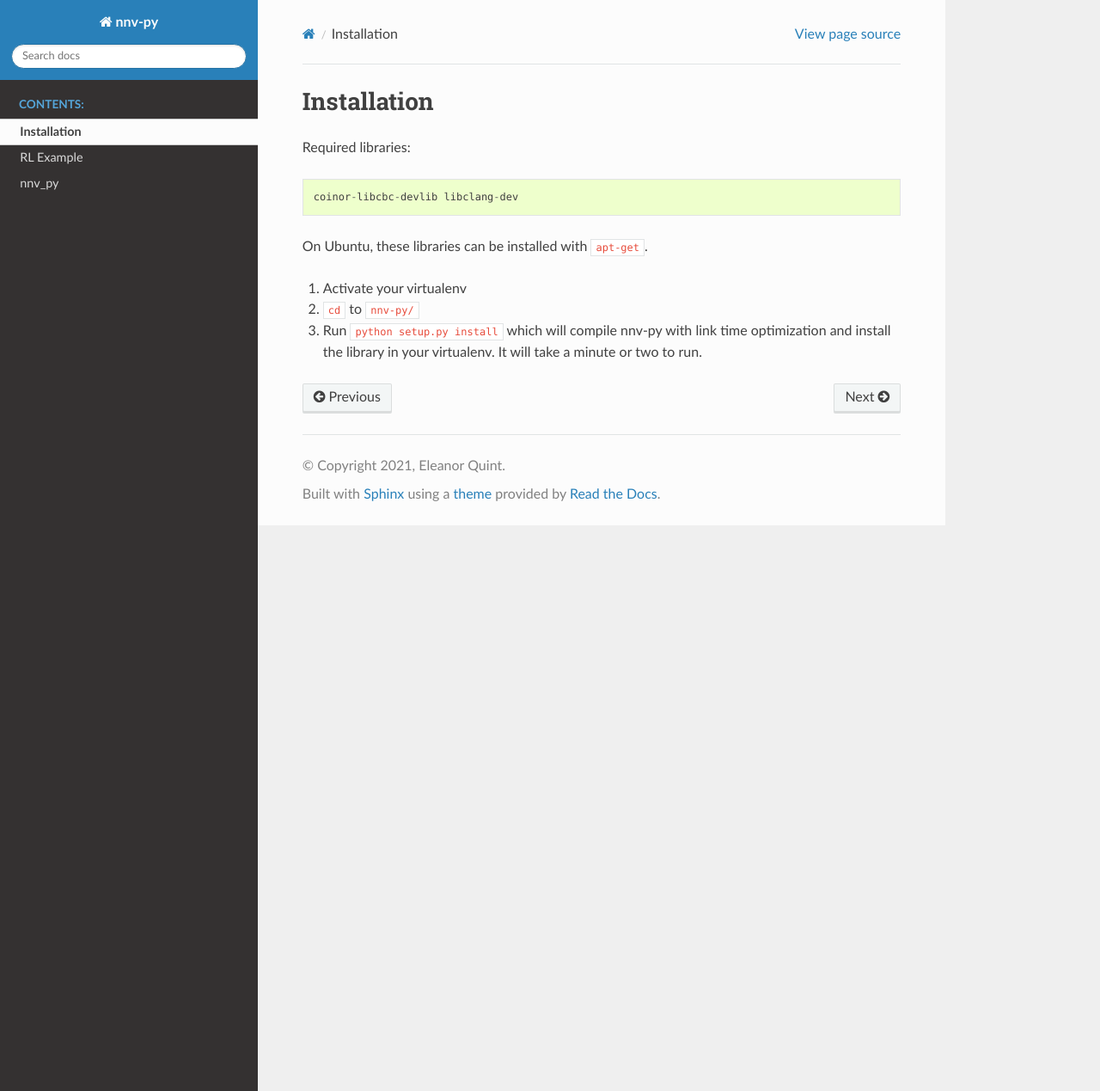
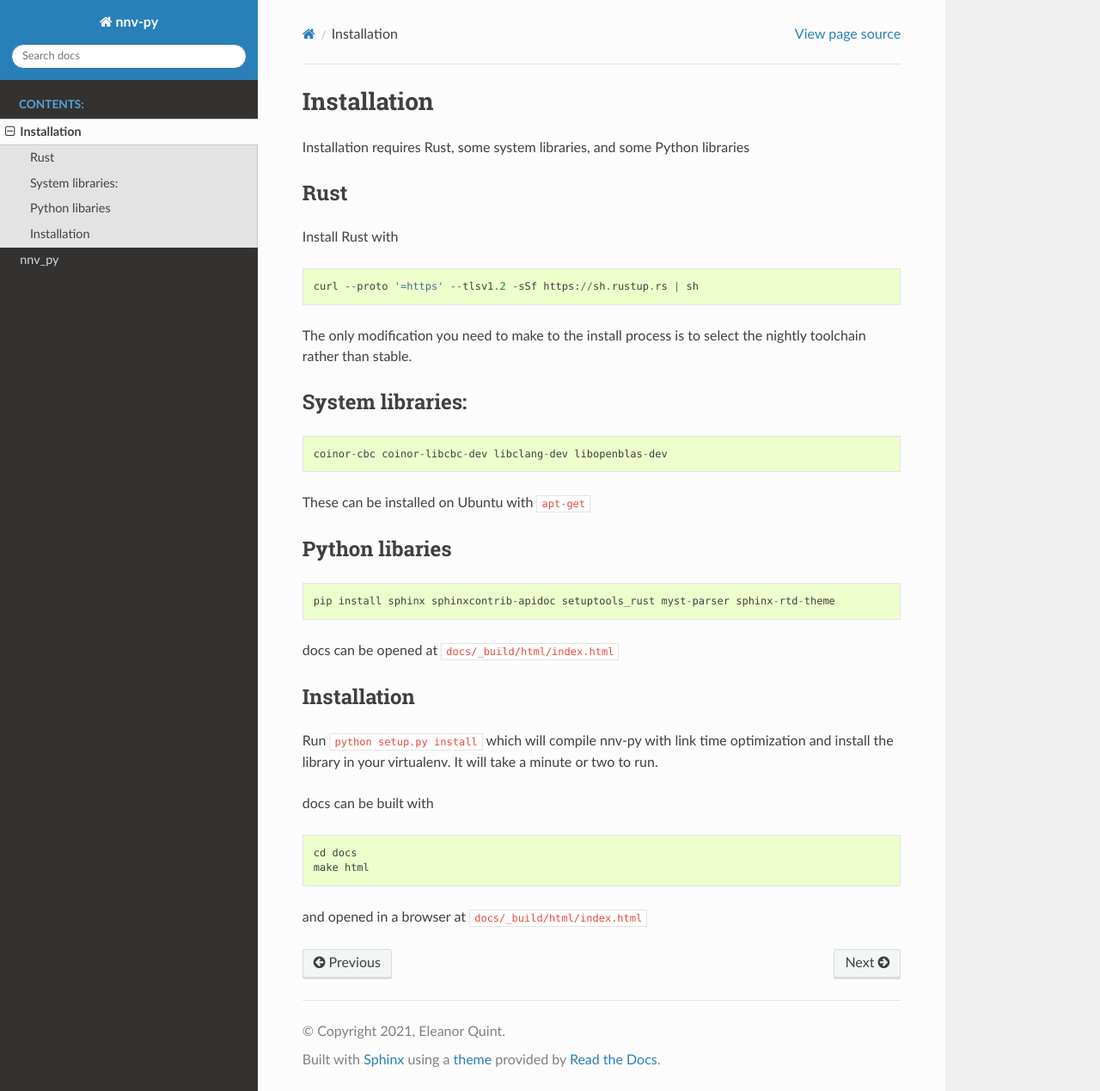
Before and after one commit to DrKwint/nnv-py, a Sphinx documentation site: the page built from docs/installation.md, in a window 1280 px wide and 1269 px high. Shown: the whole window at 86% size. Built offline with Sphinx 7.4.7 and the Read the Docs theme 2.0.0, drawn with Linux system fonts in a browser that asks for light colours; the version number is read from the project's files by our own code.

````diff
--- a/Cargo.toml
+++ b/Cargo.toml
@@ -20,7 +20,7 @@ crate-type = ["cdylib"]
 pyo3 = { version = "^0.13", features = ["extension-module"] }
 env_logger = "0.9.0"
 numpy = "^0.13.2"
-nnv-rs = { version = "^0.5.0", features = ["rayon", "intel-mkl"] }
+nnv-rs = { version = "^0.5.1", features = ["rayon", "openblas-system"] }
 num = "^0.4.0"
 rand = "^0.8.4"
 
--- a/docs/index.rst
+++ b/docs/index.rst
@@ -8,7 +8,6 @@ A library for using verification techniques on deep neural networks backed by th
    :caption: Contents:
 
    installation.md
-   rl_example.md
    modules.rst
 
 
--- a/docs/installation.md
+++ b/docs/installation.md
@@ -1,14 +1,40 @@
 # Installation
 
-Required libraries:
+Installation requires Rust, some system libraries, and some Python libraries
+
+## Rust
+
+Install Rust with
 ```
-coinor-libcbc-devlib libclang-dev
+curl --proto '=https' --tlsv1.2 -sSf https://sh.rustup.rs | sh
 ```
 
-On Ubuntu, these libraries can be installed with `apt-get`.
+The only modification you need to make to the install process is to select the nightly toolchain rather than stable.
 
-1. Activate your virtualenv
+## System libraries:
 
-2. `cd` to `nnv-py/`
+```
+coinor-cbc coinor-libcbc-dev libclang-dev libopenblas-dev
+```
 
-3. Run `python setup.py install` which will compile nnv-py with link time optimization and install the library in your virtualenv. It will take a minute or two to run.
+These can be installed on Ubuntu with `apt-get`
+
+
+## Python libaries
+
+```
+pip install sphinx sphinxcontrib-apidoc setuptools_rust myst-parser sphinx-rtd-theme
+```
+
+docs can be opened at `docs/_build/html/index.html`
+
+## Installation
+
+Run `python setup.py install` which will compile nnv-py with link time optimization and install the library in your virtualenv. It will take a minute or two to run.
+
+docs can be built with
+```
+cd docs
+make html
+```
+and opened in a browser at `docs/_build/html/index.html`
--- a/docs/nnv_py.rst
+++ b/docs/nnv_py.rst
@@ -11,6 +11,7 @@ Submodules
    nnv_py.dnn
    nnv_py.nnv_py
    nnv_py.nnv_py
+   nnv_py.nnv_py
 
 Module contents
 ---------------
--- a/pyproject.toml
+++ b/pyproject.toml
@@ -3,3 +3,4 @@ requires = ["setuptools>=45", "wheel", "setuptools-rust", "setuptools_scm>=6.2"]
 
 [tool.setuptools_scm]
 write_to = "nnv_py/_version.py"
+local_scheme = "no-local-version"
````
Also changed, not shown: setup.py (+1 -11 lines), 4 other files.
